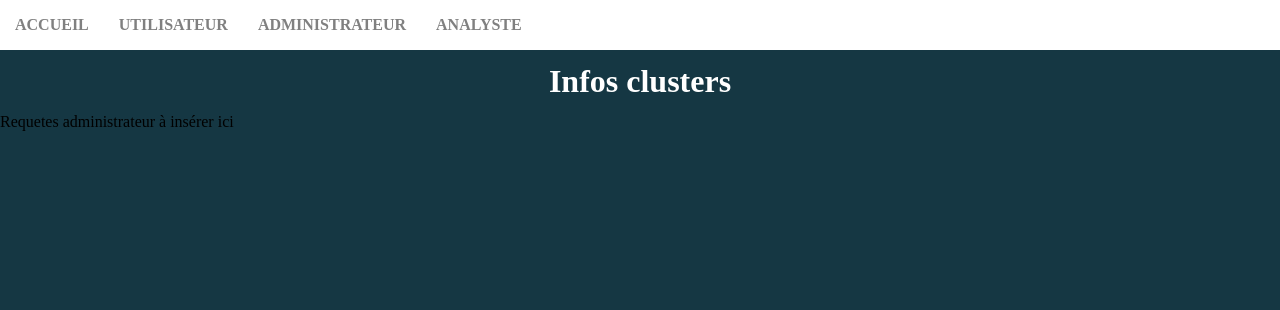
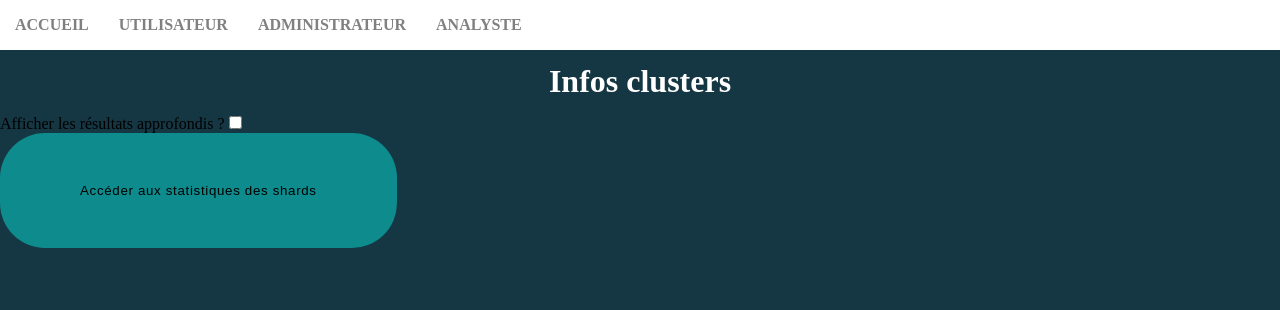
Before and after one commit to rektion/app_cloud, a Django app: page /admin in a window 1280 px wide. Shown: the top 310 px of the page. Run offline with Django 3.2, Linux system fonts and the light colour scheme.

Commit message:
Form admin

```diff
--- /dev/null
+++ b/star_wars/requetes/forms.py
@@ -0,0 +1,8 @@
+from django import forms
+
+
+class ChoiceForm(forms.Form):
+     myBoolField = forms.BooleanField(
+        label='Afficher les résultats approfondis ?',
+        initial=False
+     )
--- a/star_wars/requetes/templates/requetes/admin.html
+++ b/star_wars/requetes/templates/requetes/admin.html
@@ -135,7 +135,16 @@
 
     {% block content %}
 
-    Requetes administrateur à insérer ici
+    {% if form %}
+    <form method="POST" class="post-form">
+        {% csrf_token %}
+        {{form}} <br>
+        <div class="button">
+            <button type="submit" class="button button3">Accéder aux statistiques des shards</button>
+        </div>
+    </form>
+    {% endif %}
+
 
     {% csrf_token %}
     {% for field in results  %}
--- a/star_wars/requetes/views.py
+++ b/star_wars/requetes/views.py
@@ -1,7 +1,7 @@
 from django.shortcuts import render
 from pymongo import MongoClient
 from ssh_pymongo import MongoSession
-import csv
+from .forms import ChoiceForm
 
 session = MongoSession(
     host="devicimongodb028.westeurope.cloudapp.azure.com",
@@ -110,12 +110,21 @@ def analyst(request):
     return render(request, 'requetes/analyst.html', context)
 
 def admin(request):
+    form = ChoiceForm()
     context = {}
-    ret = []
-    # db.printShardingStatus()
 
-    context["results"] = ret
+    db2 = session.connection['config']
+    test = db2.shards
+
+    if request.POST:
+        if form.is_valid():
+            print("on est al")
+            pass
+    else:
+        context['form'] = form
+
     return render(request, 'requetes/admin.html', context)
+
 
 def home(request):
     return render(request, 'requetes/home.html')
```
